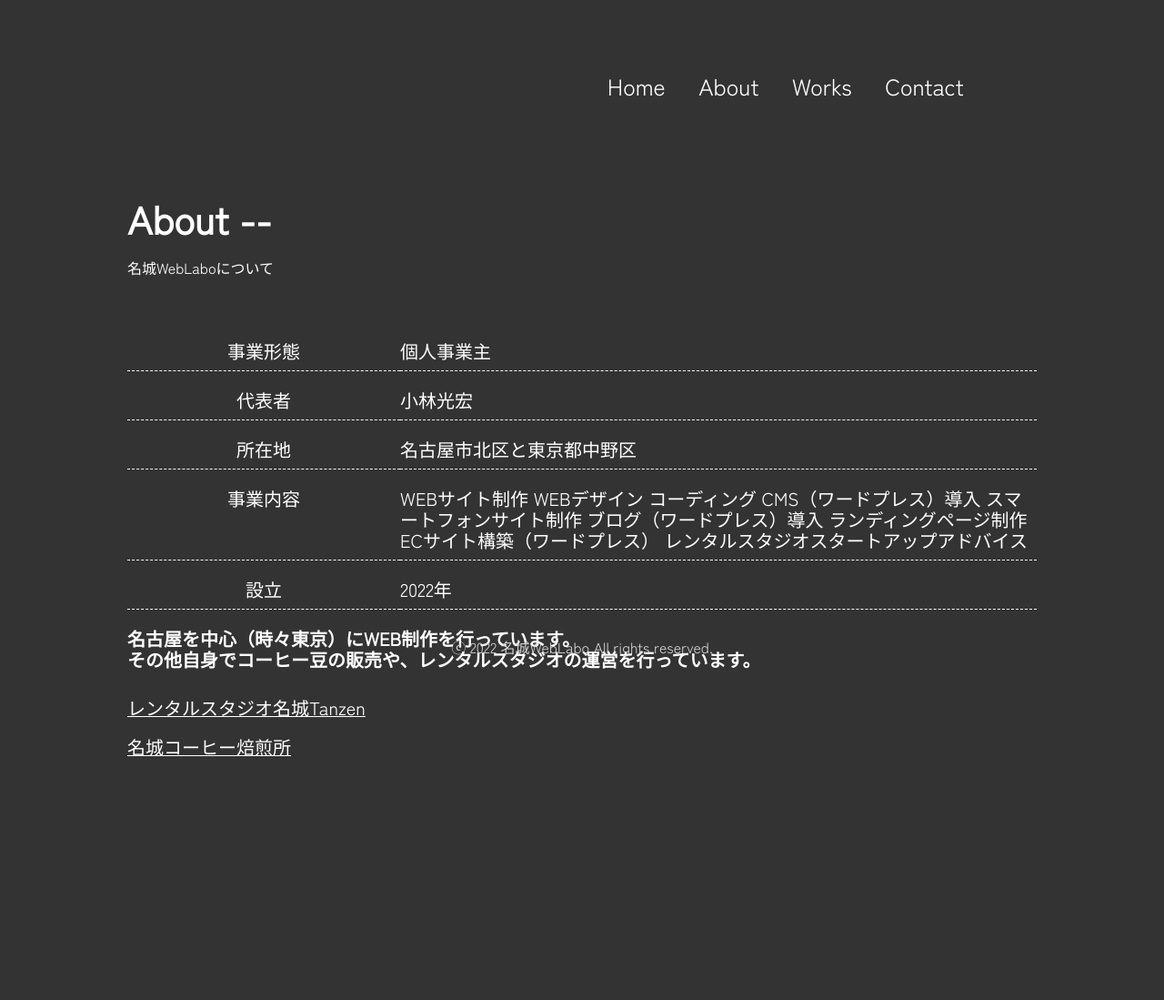
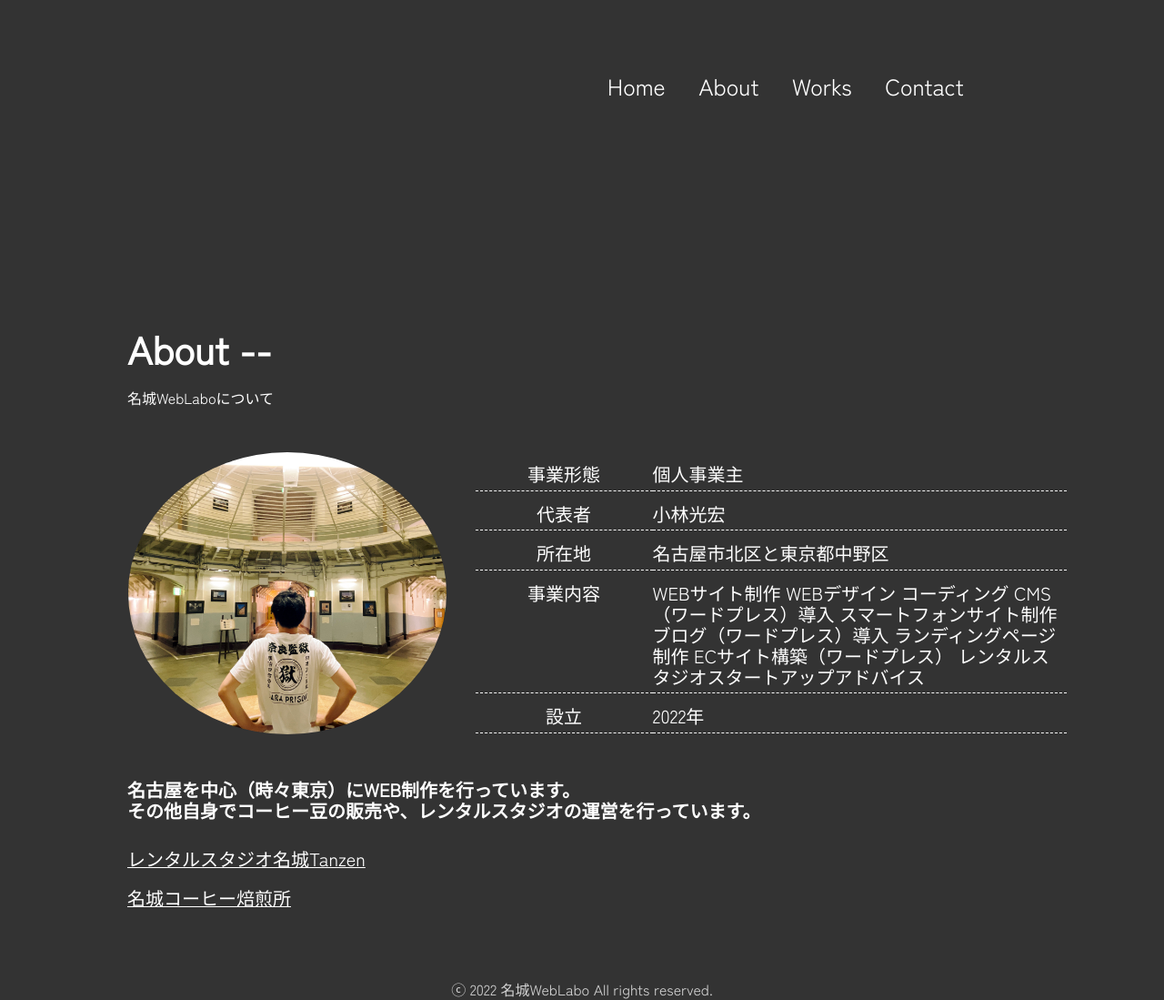
Before and after one commit to mitsuhiro-kobayashi/temple-ScrollReveal, a PHP site: page /about.html in a window 1280 px wide. Shown: the whole page at 91% size. Before the commit the page ends 831 px from the top, so only its background shows below. Run offline with PHP 8.4, Linux system fonts and the light colour scheme; some libraries are stand-ins or nearby versions.

Commit message:
レスポンシブ修正

```diff
--- a/about.html
+++ b/about.html
@@ -43,6 +43,11 @@
         <div class="common-contents">
             <h2>About --</h2>
             <p>名城WebLaboについて</p>
+            <div class="about-content">
+                <div class="about-img">
+                    <img src="img/kobayashi.jpg" alt="小林光宏">
+                </div>
+                <div class="about-table">
                     <table>
                         <tr><th>事業形態</th><td>個人事業主</td></tr>
                         <tr><th>代表者</th><td>小林光宏</td></tr>
@@ -50,6 +55,8 @@
                         <tr><th>事業内容</th><td>WEBサイト制作 WEBデザイン コーディング CMS（ワードプレス）導入 スマートフォンサイト制作 ブログ（ワードプレス）導入 ランディングページ制作 ECサイト構築（ワードプレス） レンタルスタジオスタートアップアドバイス</td></tr>
                         <tr><th>設立</th><td>2022年</td></tr>
                     </table>
+                </div>
+            </div>
             <div class="about-txt">
                 <h4>名古屋を中心（時々東京）にWEB制作を行っています。<br>その他自身でコーヒー豆の販売や、レンタルスタジオの運営を行っています。</h4>
                 <ul>
--- a/contact.html
+++ b/contact.html
@@ -41,14 +41,14 @@
     </header>
     <main>
         <div class="common-contents">
-            <h2>Contact --</h2>
+            <h2>Contact Me --</h2>
             <ul class="contact-contents">
                 <li class="contact-content"><a href="mailto:future_zukunft@yahoo.co.jp"><h3>Email</h3></a></li>
                 <li class="contact-content"><a href="https://twitter.com/3tsu5ba" target="_blank"><img src="img/twitter.png" alt="Twitter"></a></li>
             </ul>
         </div>
     </main>
-    <footer>
+    <footer class="contact-footer">
         <p>ⓒ 2022 名城WebLabo All rights reserved.</p>
     </footer>
     <script src="js/hamburger.js"></script>
--- a/css/style-black.css
+++ b/css/style-black.css
@@ -7,21 +7,16 @@ common
 html {
   /* スムーススクロール */
     scroll-behavior: smooth;
-    height: 100%;
 }
 body {
   color: #fff;
   font-family: 'Zen Kaku Gothic New', sans-serif;
   width: min(1000px, 90%);
-  height: 90vh;
   margin: auto;
   background-color: #333333;
-  position: relative;
 }
 .common-contents {
-    position: absolute;
-    top: 30%;
-    left: 0;
+    margin-top: 25%;
 }
 h2 {
     font-size: 42px;
@@ -51,6 +46,13 @@ contact.html
 }
 .contact-content {
     margin-top: 2em;
+}
+.contact h3 {
+    margin-top: 20px;
+    font-size: 30px;
+}
+.contact-footer {
+    margin-top: 45%;
 }
 /*******
 header
@@ -82,28 +84,40 @@ header
 footer
 *******/
 footer {
-    position: sticky;
-    top: 100vh;
+
 }
 footer p {
     text-align: center;
     color: #D3D3D3;
-    margin: 3em 0;
+    margin: 5em 0 0 0;
 }
 
 /*******
 about.html
 *******/
-.contact h3 {
-    margin-top: 20px;
-    font-size: 30px;
+.about-content {
+    display: flex;
+    justify-content: space-around;
+    margin: 5% 0 5% 0;
 }
+.about-img {
+    width: 35%;
+}
+.about-img img {
+    border-radius: 60%;
+    width: 100%;
+    border: #333333 solid 1px;
+}
+.about-table {
+    width: 65%;
+}
+
 table {
     width: 100%;
     border-collapse: 1px solid;
     font-size: 20px;
     border-bottom: 1px dashed;
-    margin-top: 5%;
+    margin-left: 5%;
 }
 th {
     text-align: center;
@@ -111,6 +125,7 @@ th {
     padding: 2% 0 1% 0;
     font-weight: normal;
     border-bottom: 1px dashed;
+    margin-left: 2%;
 }
 td {
     width: 70%;
@@ -225,8 +240,17 @@ section {
 padding: 20px;
 margin-top: 70px;
 }
-.common-contents {
-    top: 10%;
+/*******
+about.html
+*******/
+.about-content {
+    display: block;
+}
+.about-img {
+    width: 100%;
+}
+.about-table {
+    width: 100%;
 }
 table {
     margin-top: 10%;
--- a/css/style.css
+++ b/css/style.css
@@ -136,7 +136,7 @@ footer
 footer p {
   text-align: center;
   color: #D3D3D3;
-  margin: 3em 0;
+  margin: 5em 0 0 0;
 }
 
 /*********
```
Also changed, not shown: img/kobayashi.jpg (added). Lines whose indentation alone changed are shown as unchanged.
